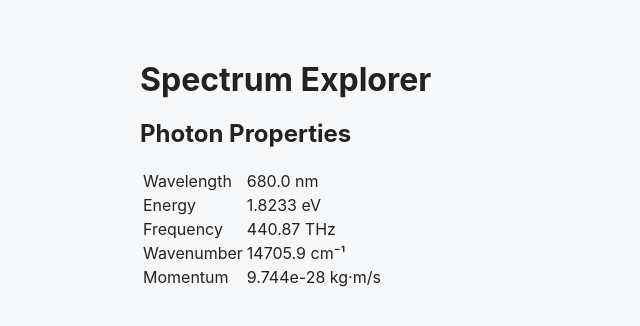
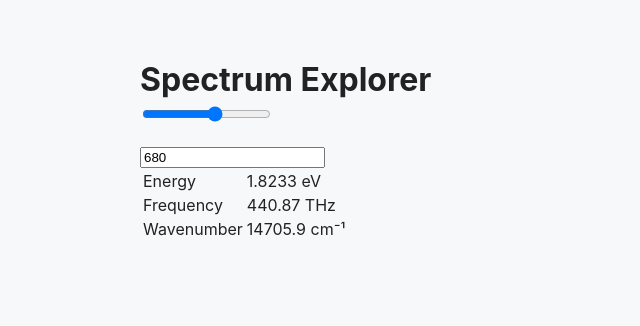
Before and after one commit to nknagu24/spectrum-explorer, a React (Vite) app: page / in a window 1280 px wide. Shown: the top 326 px of the page, without its empty margins (0-640 px from the left). Built offline with nearby package versions, Linux system fonts and the light colour scheme.

Commit message:
Added slider for wavelength

```diff
--- a/src/App.tsx
+++ b/src/App.tsx
@@ -1,23 +1,36 @@
+import { useState } from "react";
 import "./index.css";
 
 import { photonFromWavelength } from "./physics/photon";
 
 function App() {
-  const photon = photonFromWavelength(680);
+  const [wavelength, setWavelength] = useState(680);
+
+  const photon = photonFromWavelength(wavelength);
 
   return (
     <main>
       <h1>Spectrum Explorer</h1>
 
-      <h2>Photon Properties</h2>
+      <input
+        type="range"
+        min={250}
+        max={1000}
+        value={wavelength}
+        onChange={(e) => setWavelength(Number(e.target.value))}
+      />
+
+      <br />
+      <br />
+
+      <input
+        type="number"
+        value={wavelength}
+        onChange={(e) => setWavelength(Number(e.target.value))}
+      />
 
       <table>
         <tbody>
-          <tr>
-            <td>Wavelength</td>
-            <td>{photon.wavelengthNm.toFixed(1)} nm</td>
-          </tr>
-
           <tr>
             <td>Energy</td>
             <td>{photon.energyEV.toFixed(4)} eV</td>
@@ -32,11 +45,6 @@ function App() {
             <td>Wavenumber</td>
             <td>{photon.wavenumberCM.toFixed(1)} cm⁻¹</td>
           </tr>
-
-          <tr>
-            <td>Momentum</td>
-            <td>{photon.momentum.toExponential(3)} kg·m/s</td>
-          </tr>
         </tbody>
       </table>
     </main>
```
